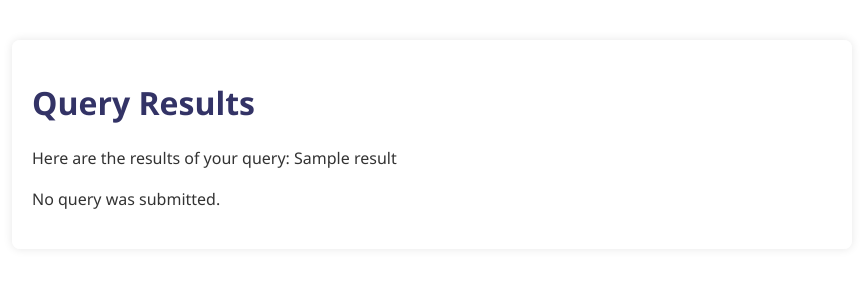
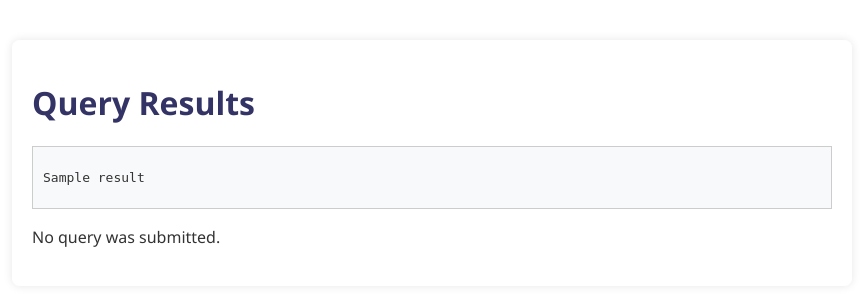
Before and after one commit to himinocha/SynthQuery, a Flask app: template Project/templates/results.html in a window 1280 px wide. Shown: the part 51-351 px from the top of the page, without its empty margins (208-1071 px from the left). Run offline with Flask 3, Linux system fonts and the light colour scheme; the template is opened without the code that fills it: most values are stand-ins (such as "Sample title", 1, 10 or a date in 2020).

Commit message:
update presenting json data

```diff
--- a/Project/main.py
+++ b/Project/main.py
@@ -47,11 +47,13 @@ def results():
             # select * from t
             if len(query_brkdwn) == 5:
                 result = jf.select_jval(db, table, '', '', '')
-                return render_template('results.html', query=query, result=result)
+                pretty_result = json.dumps(result, indent=4)
+                return render_template('results.html', query=query, result=pretty_result)
             elif len(query_brkdwn) == 6:
                 where = query_brkdwn[5][8:]
                 result = jf.select_jval(db, table, where, '', '')
-                return render_template('results.html', query=query, result=result)
+                pretty_result = json.dumps(result, indent=4)
+                return render_template('results.html', query=query, result=pretty_result)
 
             # when there are conditions
             where = query_brkdwn[5][8:]
@@ -67,7 +69,7 @@ def results():
 
             result = jf.ins_jval(db, table, values)
 
-        # python main.py del-rows-jval --db=test-db --table=salaries --values='[{"work_year":"2024","experience_level":"EX"}]
+        # python main.py del-rows-jval --db=test-db --table=salaries --conditions='{"work_year":"2024","experience_level":"EX"}'
         # python main.py del-rows-jval --db=test-db --table=salaries --conditions='{"work_year":"2024","experience_level":"EX","employment_type":"FT","job_title":"Jedi_Master","salary":"1000000","salary_currency":"USD","salary_in_usd":"1000000","employee_residence":"US","remote_ratio":0,"company_location":"US","company_size":"S"}'
         elif func == 'del-rows-jval':
             conditions = query_brkdwn[5][13:]
@@ -87,7 +89,7 @@ def results():
 
             result = jf.update_jval(db, table, record_id, new_values)
 
-        # python main.py filter-jval --db=test-db --table=salaries --criteria='{"column2":3}'
+        # python main.py filter-jval --db=test-db --table=salaries --criteria='{"column2":"3"}'
         elif func == 'filter-jval':
             criteria = query_brkdwn[5][11:]
 
@@ -113,7 +115,8 @@ def results():
 
             result = jf.join_jval(db, table1, table2, join_field)
 
-        return render_template('results.html', query=query, result=result)
+        pretty_result = json.dumps(result, indent=4)
+        return render_template('results.html', query=query, result=pretty_result)
 
 
 @app.route('/csv_results', methods=['GET', 'POST'])
--- a/Project/templates/results.html
+++ b/Project/templates/results.html
@@ -1,8 +1,30 @@
 {% extends 'base.html' %}
 
 {% block content %}
+<style>
+    .json-container {
+        /* Set a fixed height and enable vertical scrolling */
+        max-height: 400px; /* Adjust as needed */
+        overflow-y: auto; /* Vertical scrollbar if content overflows */
+        background-color: #f8f9fa; /* Light background for readability */
+        border: 1px solid #ccc; /* Border for visibility */
+        padding: 10px; /* Padding for aesthetics */
+    }
+    pre {
+        white-space: pre-wrap; /* Wrap text to prevent horizontal scrolling */
+        word-break: break-word; /* Break long words */
+    }
+</style>
+
 <h1>Query Results</h1>
-<p>Here are the results of your query: {{ result }}</p>
+{% if result %}
+<div class="json-container">
+    <pre>{{ result|safe }}</pre> <!-- Display the formatted JSON -->
+</div>
+{% else %}
+<p>No results available.</p>
+{% endif %}
+
 {% if query %}
 <div>
     <p>Your query was: {{ query }}</p>
```
